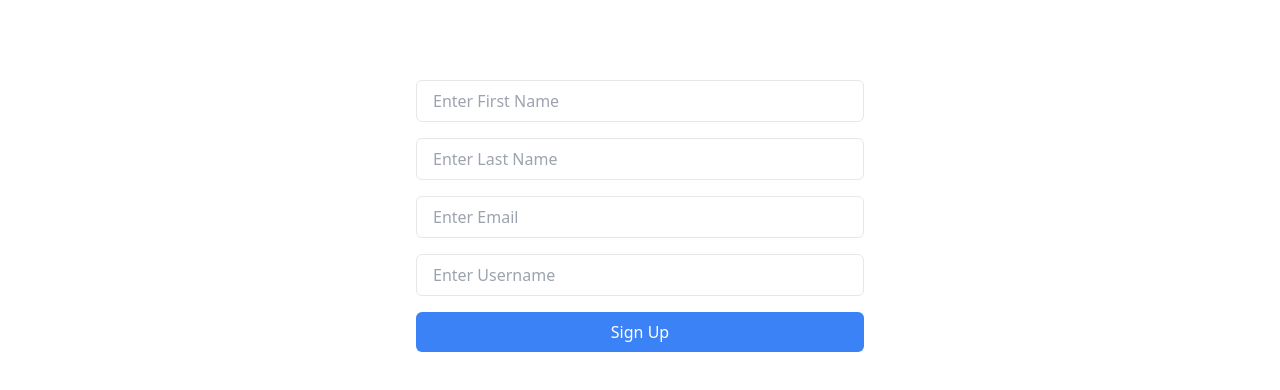
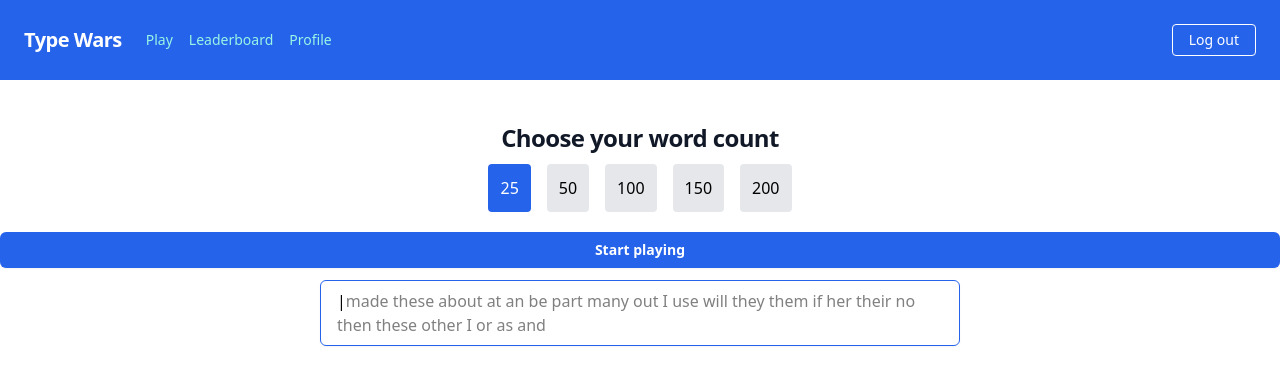
Before and after one commit to jacokyle01/type-wars, a React (Vite) app in the folder frontend/: page / in a window 1280 px wide. Shown: the top 390 px of the page. Built offline with nearby package versions, Linux system fonts and the light colour scheme.

Commit message:
add navbar

```diff
--- a/frontend/src/App.tsx
+++ b/frontend/src/App.tsx
@@ -5,23 +5,33 @@ import { Register } from './components/Register';
 import { Leaderboard } from './components/Leaderboard';
 import { Profile } from './components/Profile';
 import { Login } from './components/Login';
+import { Navbar } from './components/Navbar';
 
 const App = () => {
-  const [view, setView] = useState<View>('register');
+  const [view, setView] = useState<View>('play');
   const [user, setUser] = useState<User>({ name: '', id: 0 });
 
+  const renderView = () => {
     switch (view) {
       case 'register':
         return <Register setView={setView}></Register>;
       case 'login':
-      return <Login setUser={setUser} setView={setView}></Login>
+        return <Login setUser={setUser} setView={setView}></Login>;
       case 'play':
         return <Play user={user} setView={setView}></Play>;
       case 'leaderboard':
         return <Leaderboard></Leaderboard>; // Assuming there's a Leaderboard component
       case 'profile':
-      return <Profile user={user} setView={setView}></Profile>
+        return <Profile user={user} setView={setView}></Profile>;
     }
   };
 
+  return (
+    <>
+      <Navbar setView={setView}></Navbar>
+      {renderView()}
+    </>
+  );
+};
+
 export default App;
--- /dev/null
+++ b/frontend/src/components/Navbar.tsx
@@ -0,0 +1,46 @@
+import { View } from "../types/types";
+
+interface NavbarProps {
+  setView: (view: View) => void;
+}
+
+
+export const Navbar: React.FC<NavbarProps> = ({setView}) => {
+  return (
+    <nav className="flex items-center justify-between flex-wrap bg-blue-600 p-6">
+      <div className="flex items-center flex-shrink-0 text-white mr-6">
+        <span className="font-semibold text-xl tracking-tight">Type Wars</span>
+      </div>
+      <div className="w-full block flex-grow lg:flex lg:items-center lg:w-auto">
+        <div className="text-sm lg:flex-grow">
+          <div
+            className="block mt-4 lg:inline-block lg:mt-0 text-teal-200 hover:text-white mr-4"
+            onClick={() => setView('play')}
+          >
+            Play
+          </div>
+          <div
+            className="block mt-4 lg:inline-block lg:mt-0 text-teal-200 hover:text-white mr-4"
+            onClick={() => setView('leaderboard')}
+          >
+            Leaderboard
+          </div>
+          <div
+            className="block mt-4 lg:inline-block lg:mt-0 text-teal-200 hover:text-white"
+            onClick={() => setView('profile')}
+          >
+            Profile
+          </div>
+        </div>
+        <div>
+          <div
+            className="inline-block text-sm px-4 py-2 leading-none border rounded text-white border-white hover:border-transparent hover:text-teal-500 hover:bg-white mt-4 lg:mt-0"
+            onClick={() => setView('login')}
+          >
+            Log out
+          </div>
+        </div>
+      </div>
+    </nav>
+  );
+};
--- a/frontend/src/components/Play.tsx
+++ b/frontend/src/components/Play.tsx
@@ -101,7 +101,7 @@ export const Play: React.FC<PlayProps> = ({ user, setView }) => {
           {[25, 50, 100, 150, 200].map((option, index) => (
             <button
               key={index}
-              className={`m-2 p-3 rounded ${wordLimit === option ? 'bg-blue-500 text-white' : 'bg-gray-200'}`}
+              className={`m-2 p-3 rounded ${wordLimit === option ? 'bg-blue-600 text-white' : 'bg-gray-200'}`}
               onClick={() => setWordLimit(option)}
             >
               {option}
@@ -116,7 +116,7 @@ export const Play: React.FC<PlayProps> = ({ user, setView }) => {
     return (
       <div
         id="test-wrap"
-        className="h-1/5 w-1/2 mx-auto px-4 py-2 border border-gray-300 rounded-md shadow-sm focus:outline-none focus:border-blue-500"
+        className="h-1/5 w-1/2 mx-auto px-4 py-2 border border-gray-300 rounded-md shadow-sm focus:outline-none focus:border-blue-600"
         tabIndex={-1}
         onKeyDown={handleKeyDown}
         ref={inputRef}
@@ -134,7 +134,7 @@ export const Play: React.FC<PlayProps> = ({ user, setView }) => {
       {mode == 'notStarted' ? (
         <button
           onClick={() => handleStart()}
-          className="mx-auto my-3 w-32 flex w-full justify-center rounded-md bg-indigo-600 px-3 py-1.5 text-sm font-semibold leading-6 text-white shadow-sm hover:bg-indigo-500 focus-visible:outline focus-visible:outline-2 focus-visible:outline-offset-2 focus-visible:outline-indigo-600"
+          className="mx-auto my-3 w-32 flex w-full justify-center rounded-md bg-blue-600 px-3 py-1.5 text-sm font-semibold leading-6 text-white shadow-sm hover:bg-blue-500 focus-visible:outline focus-visible:outline-2 focus-visible:outline-offset-2 focus-visible:outline-blue-600"
         >
           Start playing
         </button>
```
Lines whose indentation alone changed are shown as unchanged.
